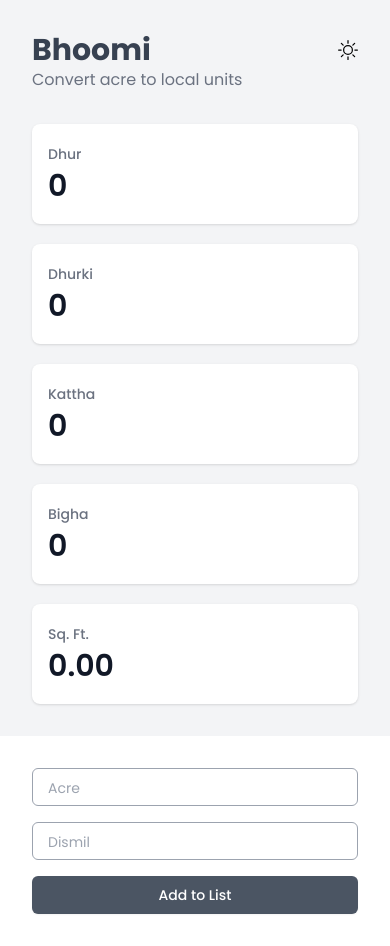
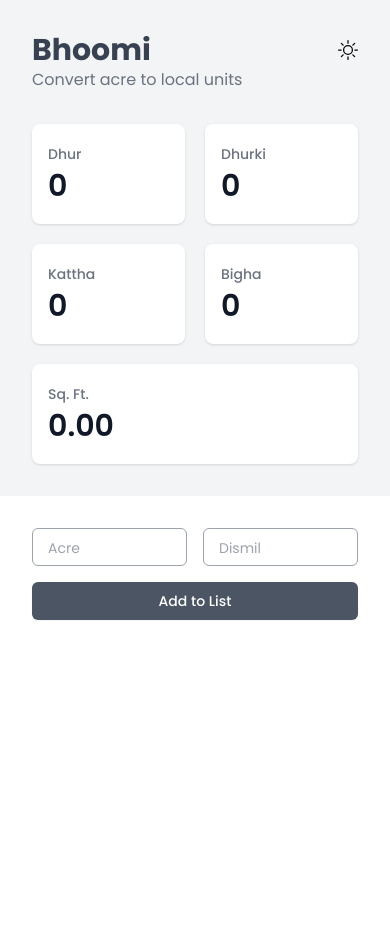
Before and after one commit to mohitsinghs/bhoomi, a Next.js app: page / in a window 390 px wide. After the commit the page ends 844 px from the top, so only its background shows below. Built offline with nearby package versions, Linux system fonts and the light colour scheme.

Commit message:
fix: make ui compact on mobile

```diff
--- a/components/dashboard/stats.js
+++ b/components/dashboard/stats.js
@@ -1,7 +1,7 @@
 export default function Stats({ result, sqft }) {
   return (
     <div className='pb-8 lg:px-16 px-8 bg-gray-100 dark:bg-gray-700'>
-      <dl className='grid grid-cols-1 gap-5 lg:grid-cols-5'>
+      <dl className='grid grid-cols-2 gap-5 lg:grid-cols-5'>
         {result.map((item, idx) => (
           <div
             key={idx}
@@ -16,7 +16,7 @@ export default function Stats({ result, sqft }) {
           </div>
         ))}
         {sqft ? (
-          <div className='px-4 py-5 bg-white dark:bg-gray-800 shadow rounded-lg overflow-hidden sm:p-6'>
+          <div className='px-4 py-5 bg-white dark:bg-gray-800 shadow rounded-lg overflow-hidden sm:p-6 col-span-2 lg:col-span-1'>
             <dt className='text-sm font-medium text-gray-500 dark:text-gray-400 truncate'>
               Sq. Ft.
             </dt>
--- a/pages/index.js
+++ b/pages/index.js
@@ -71,6 +71,7 @@ export default function HomePage() {
     <Layout.Page title='Bhoomi' desc='Convert acre to local units'>
       <Stats result={result.length ? result : defaultResult} sqft={sqft} />
       <div className='flex flex-col justify-end lg:flex-row space-y-4 lg:space-x-4 lg:space-y-0 lg:px-16 px-8 py-8 mx-auto'>
+        <div className='flex flex-row space-x-4'>
           <Form.Number onChange={handleAcre} title='Acre' value={acre} />
           <Form.Number
             value={dismil}
@@ -78,6 +79,8 @@ export default function HomePage() {
             onChange={handleDismil}
             title='Dismil'
           />
+        </div>
+
         <div className='flex justify-between items-start'>
           <Form.Submit onClick={addToList}>Add to List</Form.Submit>
         </div>
```
Lines whose indentation alone changed are shown as unchanged.
